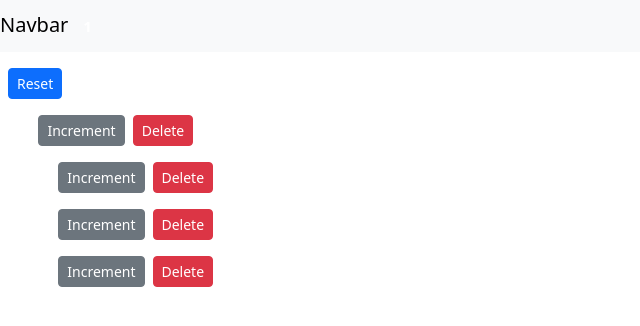
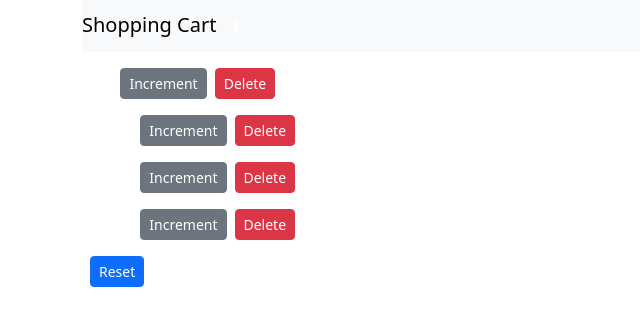
Before and after one commit to aashirisrar/React-App, a React (Create React App) app: page / in a window 1280 px wide. Shown: the top 326 px of the page, without its empty margins (0-640 px from the left). Built offline with nearby package versions, Linux system fonts and the light colour scheme.

Commit message:
made a shopping cart like theme

```diff
--- a/src/App.js
+++ b/src/App.js
@@ -37,6 +37,7 @@ class App extends Component {
   render() {
     return (
       <React.Fragment>
+        <main className="container">
           <NavBar totalCounters={this.state.counters.filter(c => c.value > 0).length} />
           <Counters
             counters={this.state.counters}
@@ -44,7 +45,7 @@ class App extends Component {
             onIncrement={this.handleIncrement}
             onDelete={this.handleDelete}
           />
-        <main className="container"></main>
+        </main>
       </React.Fragment>
     );
   }
--- a/src/components/counters.jsx
+++ b/src/components/counters.jsx
@@ -6,9 +6,6 @@ class Counters extends Component {
     const { onIncrement, onReset, onDelete, counters } = this.props;
     return (
       <div>
-        <button onClick={onReset} className="btn btn-sm btn-primary m-2">
-          Reset
-        </button>
         {counters.map((counter) => (
           <Counter
             key={counter.id}
@@ -17,6 +14,9 @@ class Counters extends Component {
             counter={counter}
           />
         ))}
+        <button onClick={onReset} className="btn btn-sm btn-primary m-2">
+          Reset
+        </button>
       </div>
     );
   }
--- a/src/components/navBar.jsx
+++ b/src/components/navBar.jsx
@@ -5,7 +5,7 @@ class NavBar extends Component {
     return (
       <nav className="navbar navbar-light bg-light h1 ">
         <a className="navbar-brand" href="#">
-          Navbar{" "}
+          Shopping Cart{" "}
           <span className="badge badge-pill badge-secondary">
             {this.props.totalCounters}
           </span>
```
Lines whose indentation alone changed are shown as unchanged.
